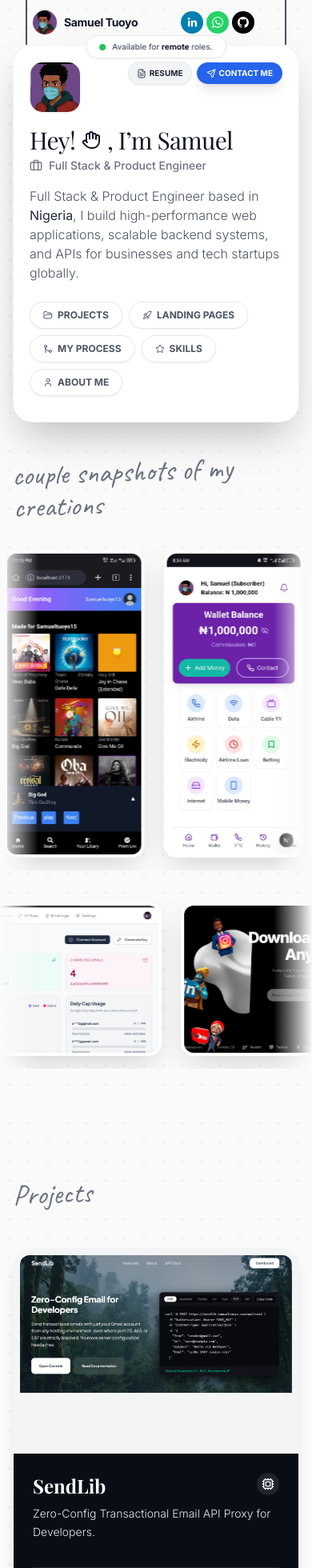
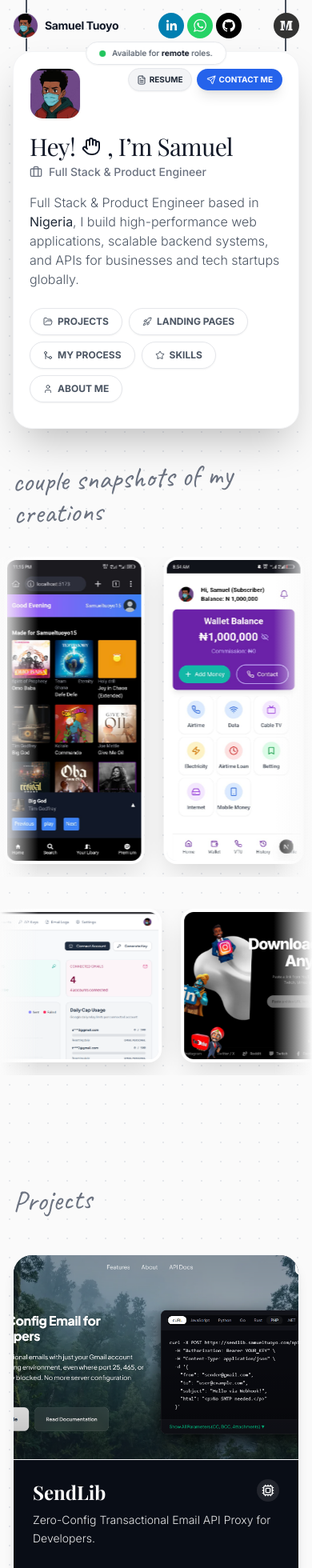
Before and after one commit to samueltuoyo15/Portfolio, a Next.js app: page / in a window 390 px wide. Shown: the top 1960 px of the page at 80% size. Built offline with nearby package versions, Linux system fonts and the light colour scheme; a web font is replaced by a local one.

Commit message:
fix(ui): restore max-w-6xl desktop navbar with medium icon and edge-to-edge project card thumbnails

```diff
--- a/app/components/Navbar.tsx
+++ b/app/components/Navbar.tsx
@@ -23,9 +23,9 @@ export const Navbar = () => {
                     : "bg-transparent"
             }`}
         >
-            <div className="w-full max-w-[34rem] px-10 sm:px-14 py-3 sm:py-4 flex flex-nowrap justify-between items-center gap-2">
-                <a href="#" className="flex items-center gap-2 sm:gap-2.5 group shrink-0 min-w-0">
-                    <div className="w-8 h-8 rounded-full overflow-hidden border border-gray-200 relative group-hover:scale-105 transition duration-300 shrink-0">
+            <div className="w-full max-w-6xl px-4 md:px-6 py-4 flex flex-nowrap justify-between items-center gap-2">
+                <a href="#" className="flex items-center gap-2 sm:gap-3 group shrink-0 min-w-0">
+                    <div className="w-8 h-8 sm:w-9 sm:h-9 rounded-full overflow-hidden border border-gray-200 relative group-hover:scale-105 transition duration-300 shrink-0">
                         <Image
                             src="/avatar.jpg"
                             alt="Samuel Tuoyo"
@@ -33,24 +33,24 @@ export const Navbar = () => {
                             className="object-cover"
                         />
                     </div>
-                    <span className="font-bold text-sm sm:text-base tracking-tight text-gray-900 group-hover:text-blue-600 transition truncate">
+                    <span className="font-bold text-sm sm:text-base md:text-lg tracking-tight text-gray-900 group-hover:text-blue-600 transition truncate">
                         Samuel Tuoyo
                     </span>
                 </a>
 
-                <div className="flex items-center gap-1 shrink-0">
-                    <div className="flex gap-1 sm:gap-1.5">
+                <div className="flex items-center gap-1 sm:gap-2 shrink-0">
+                    <div className="flex gap-1 sm:gap-1.5 md:gap-2">
                         <SocialIcon
                             url="https://linkedin.com/in/samueltuoyo"
                             target="_blank"
-                            style={{ height: 28, width: 28 }}
+                            style={{ height: 32, width: 32 }}
                             className="hover:scale-110 transition-transform"
                         />
                         <SocialIcon
                             url="https://wa.me/2349161591177?text=Hi%20Samuel%2C%20I%20saw%20your%20portfolio%20and%20I%20want%20you%20to%20build%20a%20website%20for%20my%20business.%20Let%27s%20talk!"
                             network="whatsapp"
                             target="_blank"
-                            style={{ height: 28, width: 28 }}
+                            style={{ height: 32, width: 32 }}
                             className="hover:scale-110 transition-transform"
                         />
                         <SocialIcon
@@ -58,23 +58,22 @@ export const Navbar = () => {
                             bgColor="#000"
                             fgColor="#fff"
                             target="_blank"
-                            style={{ height: 28, width: 28 }}
+                            style={{ height: 32, width: 32 }}
                             className="hover:scale-110 transition-transform"
                         />
                         <SocialIcon
                             url="https://x.com/TuoyoS26091"
                             network="x"
                             target="_blank"
-                            style={{ height: 28, width: 28 }}
+                            style={{ height: 32, width: 32 }}
                             className="hover:scale-110 transition-transform"
                         />
-                        {/* Medium commented out per user request to keep header tight inside vertical lines */}
-                        {/* <SocialIcon
+                        <SocialIcon
                             url="https://medium.com/@samueltuoyo9082"
                             target="_blank"
-                            style={{ height: 28, width: 28 }}
+                            style={{ height: 32, width: 32 }}
                             className="hover:scale-110 transition-transform"
-                        /> */}
+                        />
                     </div>
                 </div>
             </div>
--- a/app/components/ProjectsSection.tsx
+++ b/app/components/ProjectsSection.tsx
@@ -106,14 +106,20 @@ export const ProjectsSection = () => {
                         key={i}
                         className="group relative rounded-3xl overflow-hidden shadow-lg flex flex-col bg-white border border-gray-100 transition duration-300 hover:-translate-y-1 hover:shadow-2xl"
                     >
-                        {/* Thumbnail container displaying full image properly */}
-                        <div className="h-64 sm:h-72 w-full relative overflow-hidden bg-gray-100 border-b border-gray-100 flex items-center justify-center p-2">
+                        {/* Thumbnail container */}
+                        <div className="h-64 sm:h-72 w-full relative overflow-hidden bg-gray-900 border-b border-gray-100">
                             <SkeletonImage
                                 src={project.image}
                                 alt={project.title}
+                                dark
                                 containerClassName="w-full h-full"
-                                className="w-full h-full object-contain object-top group-hover:scale-[1.02] transition duration-500 rounded-xl"
+                                className={`w-full h-full group-hover:scale-105 transition duration-500 ${
+                                    project.title === "Myhappr"
+                                        ? "object-contain object-top bg-[#100c1e] p-2"
+                                        : "object-cover object-top"
+                                }`}
                             />
+                            <div className="absolute inset-0 bg-gradient-to-t from-black/30 via-transparent to-transparent pointer-events-none" />
                         </div>
 
                         <div
```
